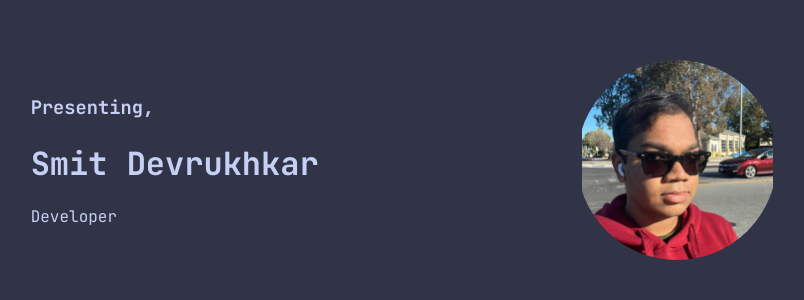
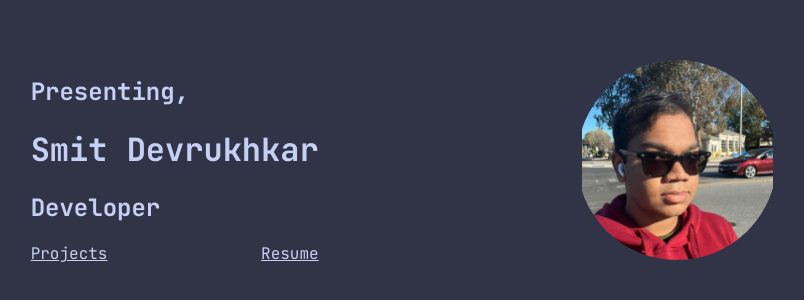
Before and after one commit to Smit2553/smit2553.github.io, a Next.js app: page / in a window 1280 px wide. Shown: the part 248-548 px from the top of the page, without its empty margins (236-1040 px from the left). Built offline with nearby package versions, Linux system fonts and the light colour scheme.

Commit message:
Updated metadata and layout for personal website

```diff
--- a/app/layout.tsx
+++ b/app/layout.tsx
@@ -5,8 +5,8 @@ import "./globals.css";
 const jetbrains = JetBrains_Mono({ subsets: ["latin"] });
 
 export const metadata: Metadata = {
-  title: "Create Next App",
-  description: "Generated by create next app",
+  title: "Smit Devrukhkar",
+  description: "Personal website of Smit Devrukhkar",
 };
 
 export default function RootLayout({
--- a/app/page.module.css
+++ b/app/page.module.css
@@ -4,6 +4,16 @@
   align-items: center;
   justify-content: space-evenly;
   height: 100vh;
+}
+
+.container1 {
+  display: flex;
+  flex-direction: row;
+  justify-content: space-between;
+}
+
+.link {
+  color: #c6d0f5;
 }
 
 .imageContainer {
@@ -13,6 +23,7 @@
   border-radius: 50%;
   overflow: hidden;
 }
+
 .profilepicture {
   object-fit: cover;
 }
--- a/app/page.tsx
+++ b/app/page.tsx
@@ -5,10 +5,19 @@ export default function Home() {
   return (
     <div className={styles.container}>
       <div>
-        <h3>Presenting,</h3>
+        <h2>Presenting,</h2>
         <h1>Smit Devrukhkar</h1>
-        <p>Developer</p>
+        <h2>Developer</h2>
+        <div className={styles.container1}>
+          <a href="/projects" className={styles.link}>
+            Projects
+          </a>
+          <a href="/resume" className={styles.link}>
+            Resume
+          </a>
+        </div>
       </div>
+
       <div className={styles.imageContainer}>
         <Image
           className={styles.profilepicture}
--- /dev/null
+++ b/app/projects/page.tsx
@@ -0,0 +1,6 @@
+import Image from "next/image";
+import styles from "./page.module.css";
+
+export default function Projects() {
+  return <div className={styles.container}></div>;
+}
--- /dev/null
+++ b/app/resume/page.tsx
@@ -0,0 +1,6 @@
+import Image from "next/image";
+import styles from "./page.module.css";
+
+export default function Projects() {
+  return <div className={styles.container}></div>;
+}
```
Also changed, not shown: app/projects/page.module.css (added), app/resume/page.module.css (added).
